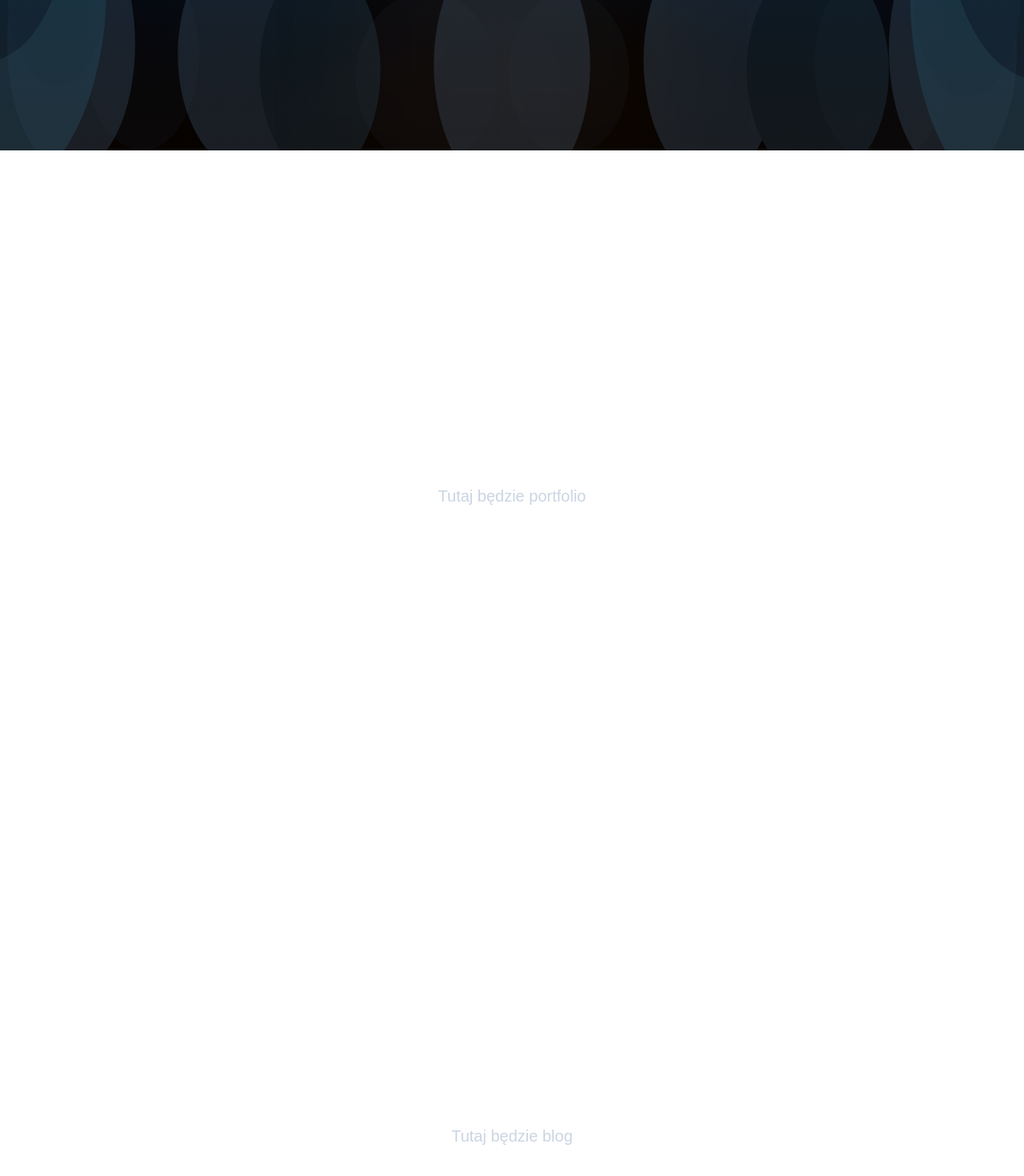
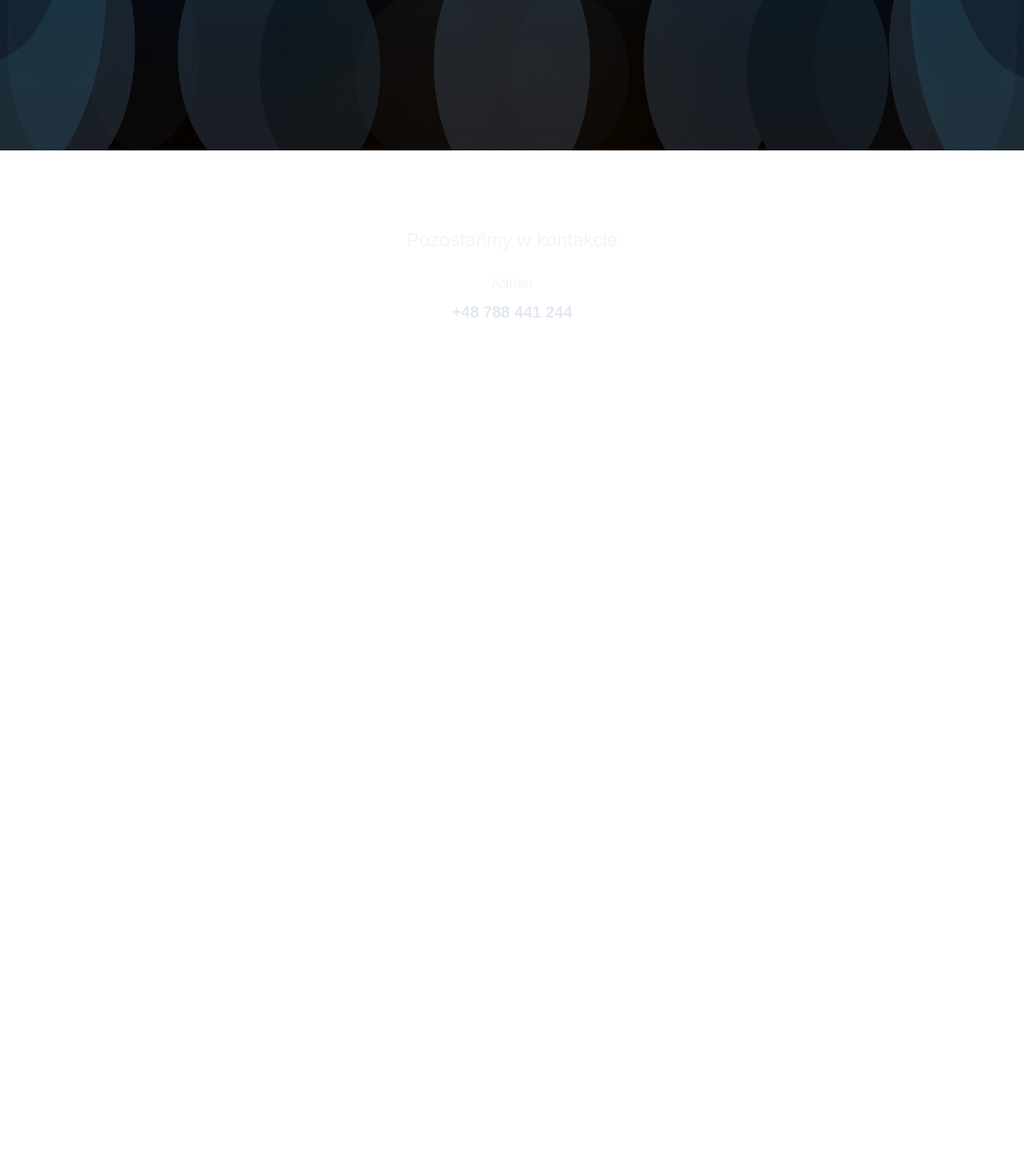
Before and after one commit to kmiecikadr-lang/akmiecik-pl, a Next.js app: page / in a window 1280 px wide. Shown: the part 612-2082 px from the top of the page at 80% size. After the commit the page ends 1112 px from the top, so only its background shows below. Built offline with nearby package versions, Linux system fonts and the light colour scheme.

Commit message:
Usunięto sekcje 2 i 3 - zostają tylko hero i kontakt

```diff
--- a/app/page.tsx
+++ b/app/page.tsx
@@ -22,41 +22,24 @@ export default function Home() {
         </div>
       </section>
 
-      {/* SEKCJA 2: Placeholder */}
-      <section className="min-h-screen flex items-center justify-center relative z-10">
-        <div className="text-center">
-          <h2 className="text-5xl font-bold text-white mb-4">
-            Sekcja 2
-          </h2>
-          <p className="text-xl text-slate-300">
-            Tutaj będzie portfolio
-          </p>
-        </div>
-      </section>
+      {/* SEKCJA 4: Placeholder */}
+     <section id="kontakt" className="py-24 text-center">
+  <h2 className="text-2xl font-medium mb-6">
+    Pozostańmy w kontakcie
+  </h2>
 
-      {/* SEKCJA 3: Placeholder */}
-     <section className="min-h-screen flex items-center justify-center relative z-10">
-        <div className="text-center">
-          <h2 className="text-5xl font-bold text-white mb-4">
-            Sekcja 3
-          </h2>
-          <p className="text-xl text-slate-300">
-            Tutaj będzie blog
-          </p>
-        </div>
-      </section>
+  <p className="text-lg text-muted">
+    Adrian
+  </p>
 
-      {/* SEKCJA 4: Placeholder */}
-      <section className="min-h-screen flex items-center justify-center relative z-10">
-        <div className="text-center">
-          <h2 className="text-5xl font-bold text-white mb-4">
-            Sekcja 4
-          </h2>
-          <p className="text-xl text-slate-300">
-            Tutaj będzie kontakt
-          </p>
-        </div>
-      </section>
+  <a
+    href="tel:+48788441244"
+    className="mt-2 inline-block text-xl font-semibold hover:underline"
+  >
+    +48&nbsp;788&nbsp;441&nbsp;244
+  </a>
+</section>
+
     </>
   )
 }
```
